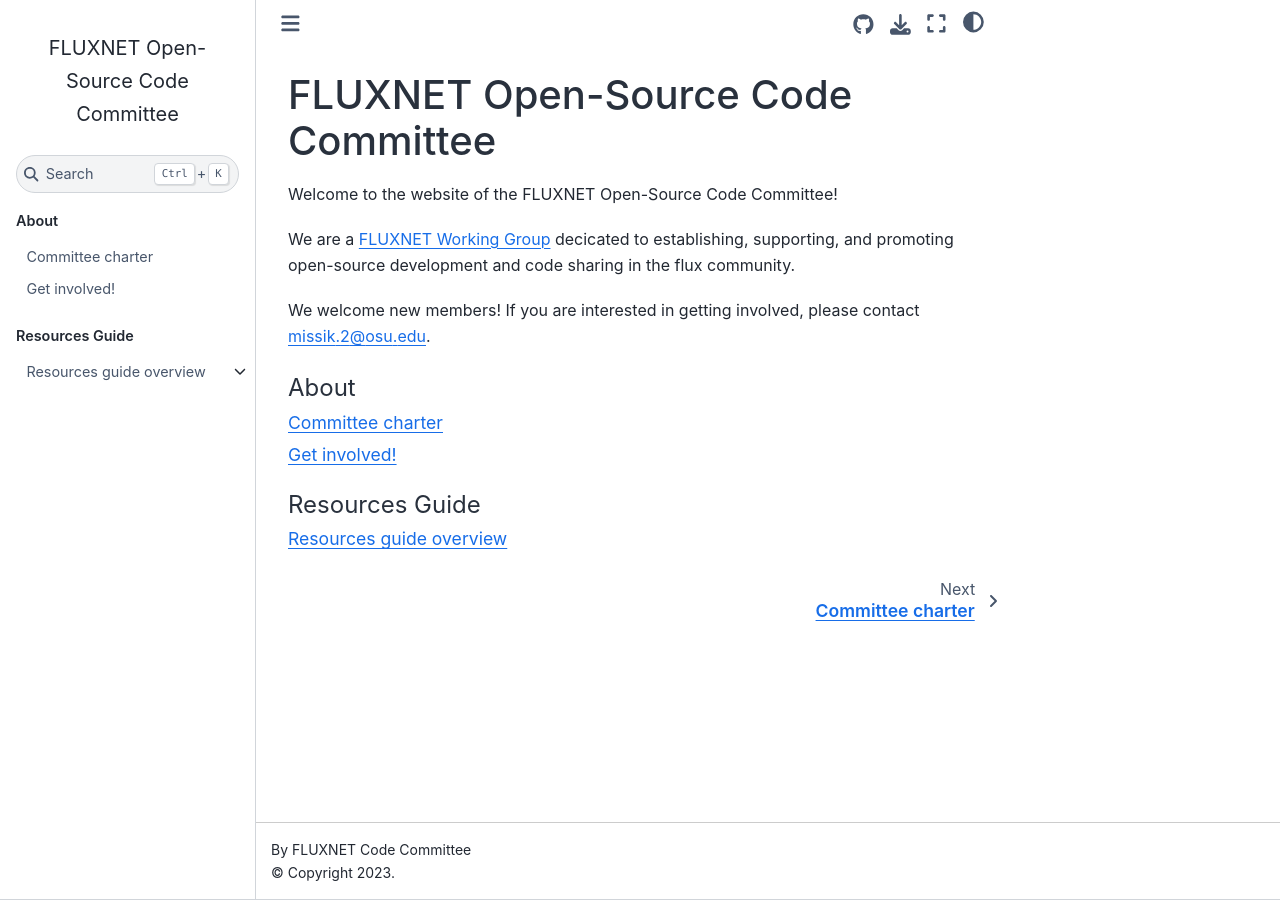
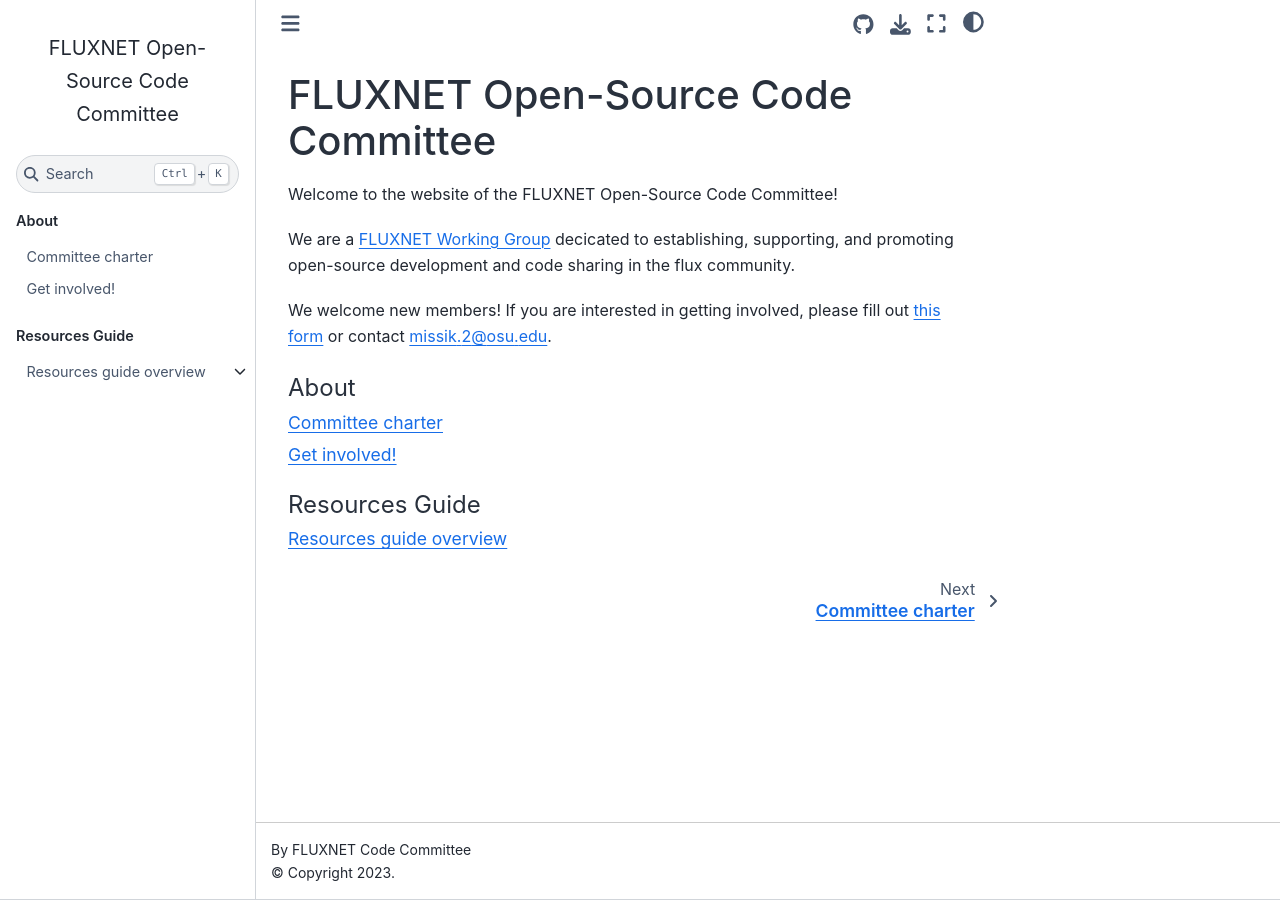
Before and after one commit to fluxnet-open-source/website, a Jupyter Book: the page built from index.md, in a window 1280 px wide. Built offline with Jupyter Book 1.0.4 settings and Sphinx 7.4.7 and the Sphinx Book theme 1.1.4, drawn with Linux system fonts in a browser that asks for light colours.

Commit message:
Add google form for feedback and sign up

````diff
--- a/index.md
+++ b/index.md
@@ -6,7 +6,7 @@ We are a [FLUXNET Working Group](https://fluxnet.org/community/fluxnet-working-g
 establishing, supporting, and promoting open-source development and code sharing in the flux community.
 
 
-We welcome new members! If you are interested in getting involved, please contact missik.2@osu.edu.
+We welcome new members! If you are interested in getting involved, please fill out [this form](https://forms.gle/25yjmcKC36seb9Ui6) or contact missik.2@osu.edu.
 
 
 ```{tableofcontents}
````
Also changed, not shown: about/get-involved.md (+2 -0 lines).
